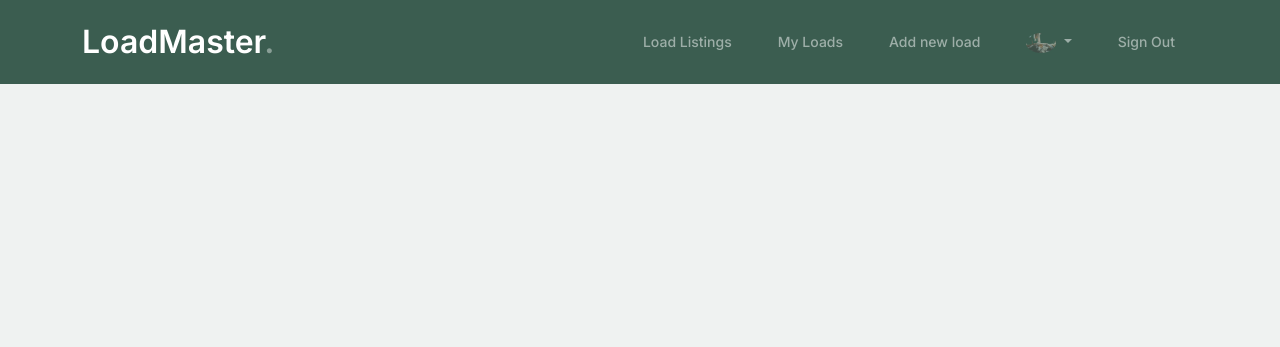
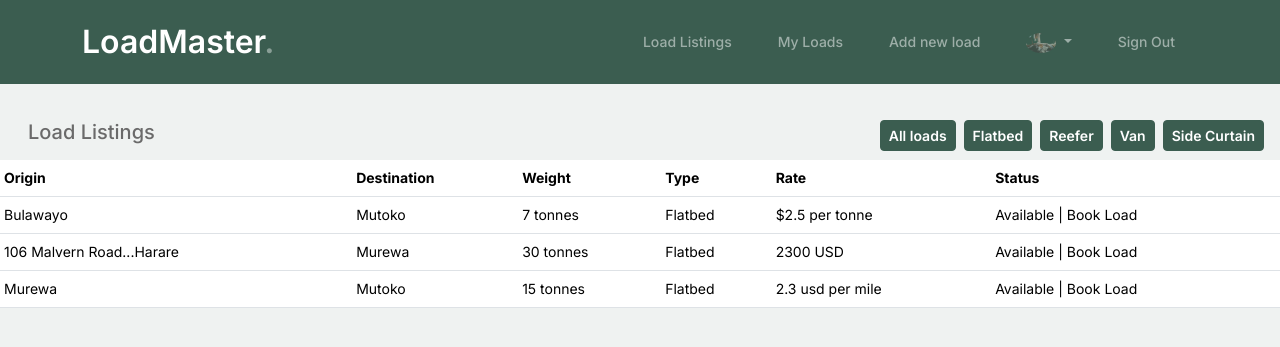
Before and after one commit to ggotora/cs50_Capstone, a Django app: page / in a window 1280 px wide. Shown: the top 347 px of the page. Run offline with Django 4.2, Linux system fonts and the light colour scheme; a user stored in the database is signed in; data comes from the database, SQL or seed files in the repository; both versions use the stored data as it was after the commit.

Commit message:
add home.html template

```diff
--- a/main/models.py
+++ b/main/models.py
@@ -11,7 +11,8 @@ class Profile(models.Model):
     user = models.OneToOneField(User, on_delete=models.CASCADE, related_name='profile')
     organisation = models.CharField(max_length=50)
     phone_regex = RegexValidator(regex=r'^\+?1?\d{9,15}$', message="Phone number must be entered in the format: '+999999999'. Up to 15 digits allowed.")
-    phone_number = models.CharField(validators=[phone_regex], max_length=17, blank=True) # Validators should be a list
+    phone_number = models.CharField(validators=[phone_regex], max_length=17, blank=True)
+    # email = models.EmailField(max_length=254)
     image = models.ImageField(default='profile_pics/default.png', upload_to='profile_pics')
     created = models.DateTimeField(auto_now_add=True)
 
--- a/main/templates/main/home.html
+++ b/main/templates/main/home.html
@@ -1,8 +1,75 @@
 {% extends "account/base_entrance.html" %}
 {% load i18n %}
+{% load static %}
 {% load allauth account %}
 {% block head_title %}
 Home
 {% endblock head_title %}
 {% block content %}
+<div class="py-5"></div>
+<div class="d-flex justify-content-between mt-4 mb-2 container-fluid">
+    <h1 class="h5 ms-3">Load Listings</h1>
+  <div class="filter-loads d-none d-md-flex">
+
+        <a href="{% url 'loads:loads' %}">
+          <button class="btn btn-primary btn-sm mx-1">All loads</button>
+        </a>
+        <form method="get" class="b-inline">
+          <input type="type" name="load_type" value="F" hidden>
+          <button class="btn btn-primary btn-sm mx-1" type="submit">Flatbed</button>
+        </form>
+        <form method="get" class="b-inline">
+          <input type="type" name="load_type" value="R" hidden>
+          <button class="btn btn-primary btn-sm mx-1" type="submit">Reefer</button>
+        </form>
+        <form method="get" class="b-inline">
+          <input type="type" name="load_type" value="V" hidden>
+          <button class="btn btn-primary btn-sm mx-1" type="submit">Van</button>
+        </form>
+        <form method="get" >
+          <input type="type" name="load_type" value="S" hidden>
+          <button class="btn btn-primary btn-sm mx-1" type="submit">Side Curtain</button>
+        </form>
+    </div>
+</div>
+<div class="table-responsive">
+  <table class="table table-hover table-sm">
+    <thead class="line bg-green">
+      <tr>
+        <th scope="col">Origin</th>
+        <th scope="col">Destination</th>
+        <th scope="col">Weight</th>
+        <th scope="col">Type</th>
+        <th scope="col">Rate</th>
+        <th scope="col">Status</th>
+      </tr>
+    </thead>
+    <tbody>
+
+      {% for load in load_list %}
+        {% if load.loadstatus.get_status_display != "Delivered" %}
+     <tr class="table-row cursor-auto" data-href="{% url 'loads:load' load.id %}" >
+          <td class="text-truncate">{{ load.origin }}</td>
+          <td class="text-truncate">{{ load.destination }}</td>
+          <td class="text-truncate">{{ load.weight }}</td>
+          <td class="text-truncate">{{ load.get_type_display }}</td>
+          {% if user.is_authenticated %}
+            <td class="text-truncate">{{ load.rate }}</td>
+            {% else %}
+          <td class="text-truncate"><a href="#hello">Sign Up</a><i class="bi bi-box-arrow-in-right"></i></td>
+
+          {% endif %}
+          {% if load.loadstatus.get_status_display == "Available" %}
+          <td class="text-truncate">{{ load.loadstatus }} | Book Load</td>
+          {% else %}
+          <td class="text-truncate">{{ load.loadstatus }}</td>
+          {% endif %}
+      </tr>
+      {% endif %}
+
+      {% endfor %}
+    </tbody>
+  </table>
+</div>
+<script src="{% static 'js/loads.js' %}"></script>
 {% endblock content %}
--- a/templates/allauth/layouts/base.html
+++ b/templates/allauth/layouts/base.html
@@ -13,6 +13,7 @@
         {% block extra_head %}
         {% endblock extra_head %}
         <link href="https://cdn.jsdelivr.net/npm/bootstrap@5.3.3/dist/css/bootstrap.min.css" rel="stylesheet" integrity="sha384-QWTKZyjpPEjISv5WaRU9OFeRpok6YctnYmDr5pNlyT2bRjXh0JMhjY6hW+ALEwIH" crossorigin="anonymous">
+        <link rel="stylesheet" href="https://cdn.jsdelivr.net/npm/bootstrap-icons@1.11.3/font/bootstrap-icons.min.css">
         <link rel="stylesheet" href="{% static 'css/style.css' %}">
     </head>
     <body>
```
Also changed, not shown: main/templates/main/profile.html (+43 -1 lines), main/templates/main/profile_update.html (+10 -1 lines), db.sqlite3, media/profile_pics/pexels-minhle17vn-977213-removebg-preview.png (added).
